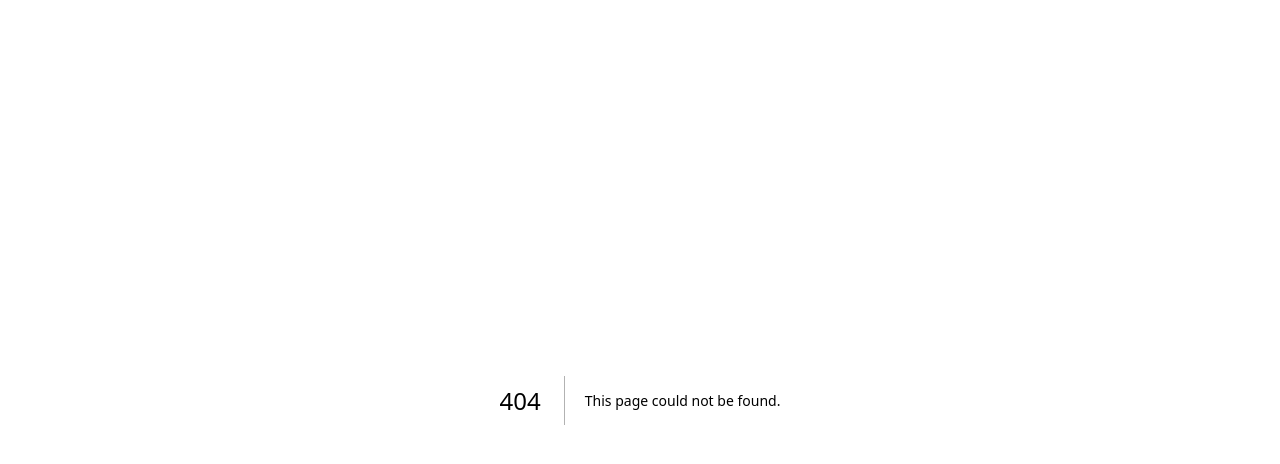
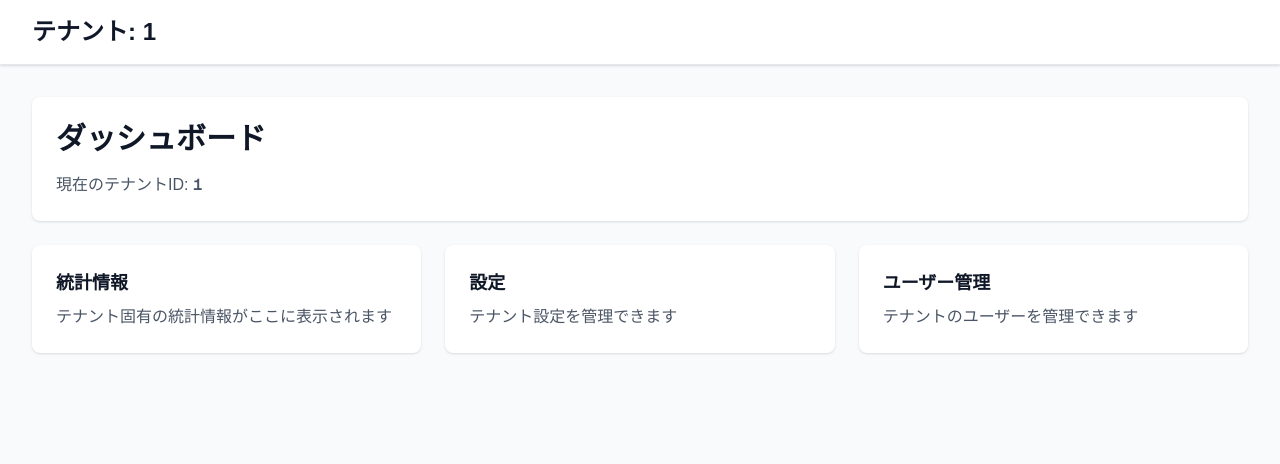
Before and after one commit to yolomiyaba/path-based-multi-tenant-app, a Next.js app: page /1 in a window 1280 px wide. Before the commit this address had no page. Shown: the top 464 px of the page. Built offline with nearby package versions, Linux system fonts and the light colour scheme.

Commit message:
feat: NextAuth v4のインストールとパスベースルーティング構造の追加
- NextAuth v4.24.13をインストール
- [tenantId]ディレクトリ構造を作成
- テナント用のレイアウトとダッシュボードページを追加

```diff
--- a/package.json
+++ b/package.json
@@ -10,6 +10,7 @@
   },
   "dependencies": {
     "next": "16.0.8",
+    "next-auth": "^4.24.13",
     "react": "19.2.1",
     "react-dom": "19.2.1"
   },
--- /dev/null
+++ b/src/app/[tenantId]/layout.tsx
@@ -0,0 +1,30 @@
+import { ReactNode } from "react";
+
+interface TenantLayoutProps {
+  children: ReactNode;
+  params: {
+    tenantId: string;
+  };
+}
+
+export default function TenantLayout({
+  children,
+  params,
+}: TenantLayoutProps) {
+  return (
+    <div className="min-h-screen bg-gray-50 dark:bg-gray-900">
+      <header className="bg-white dark:bg-gray-800 shadow-sm border-b border-gray-200 dark:border-gray-700">
+        <div className="max-w-7xl mx-auto px-4 sm:px-6 lg:px-8 py-4">
+          <div className="flex items-center justify-between">
+            <h1 className="text-2xl font-bold text-gray-900 dark:text-white">
+              テナント: {params.tenantId}
+            </h1>
+          </div>
+        </div>
+      </header>
+      <main className="max-w-7xl mx-auto px-4 sm:px-6 lg:px-8 py-8">
+        {children}
+      </main>
+    </div>
+  );
+}
--- /dev/null
+++ b/src/app/[tenantId]/page.tsx
@@ -0,0 +1,49 @@
+interface TenantPageProps {
+  params: {
+    tenantId: string;
+  };
+}
+
+export default function TenantPage({ params }: TenantPageProps) {
+  return (
+    <div className="space-y-6">
+      <div className="bg-white dark:bg-gray-800 rounded-lg shadow p-6">
+        <h2 className="text-3xl font-bold text-gray-900 dark:text-white mb-4">
+          ダッシュボード
+        </h2>
+        <p className="text-gray-600 dark:text-gray-400">
+          現在のテナントID: <span className="font-mono font-semibold">{params.tenantId}</span>
+        </p>
+      </div>
+
+      <div className="grid grid-cols-1 md:grid-cols-2 lg:grid-cols-3 gap-6">
+        <div className="bg-white dark:bg-gray-800 rounded-lg shadow p-6">
+          <h3 className="text-lg font-semibold text-gray-900 dark:text-white mb-2">
+            統計情報
+          </h3>
+          <p className="text-gray-600 dark:text-gray-400">
+            テナント固有の統計情報がここに表示されます
+          </p>
+        </div>
+
+        <div className="bg-white dark:bg-gray-800 rounded-lg shadow p-6">
+          <h3 className="text-lg font-semibold text-gray-900 dark:text-white mb-2">
+            設定
+          </h3>
+          <p className="text-gray-600 dark:text-gray-400">
+            テナント設定を管理できます
+          </p>
+        </div>
+
+        <div className="bg-white dark:bg-gray-800 rounded-lg shadow p-6">
+          <h3 className="text-lg font-semibold text-gray-900 dark:text-white mb-2">
+            ユーザー管理
+          </h3>
+          <p className="text-gray-600 dark:text-gray-400">
+            テナントのユーザーを管理できます
+          </p>
+        </div>
+      </div>
+    </div>
+  );
+}
```
Also changed, not shown: 1 other file (tests, documents, lock files or other folders).
